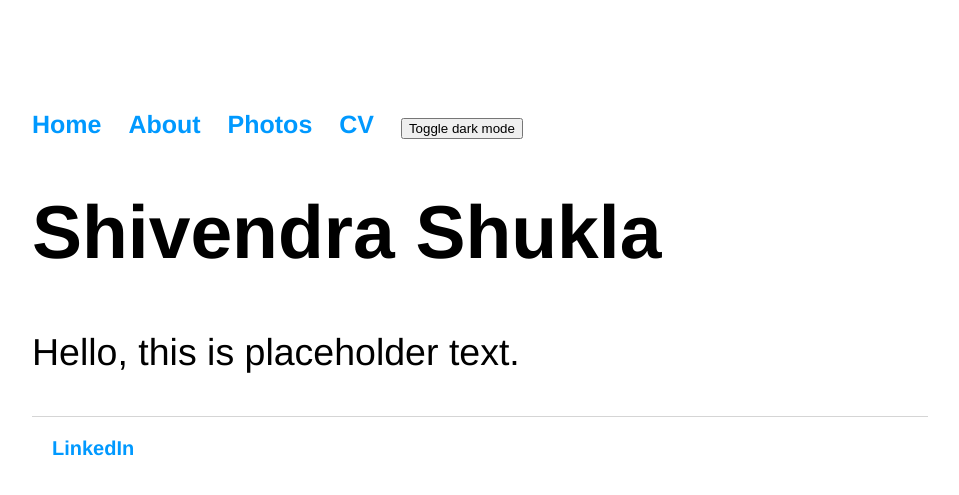
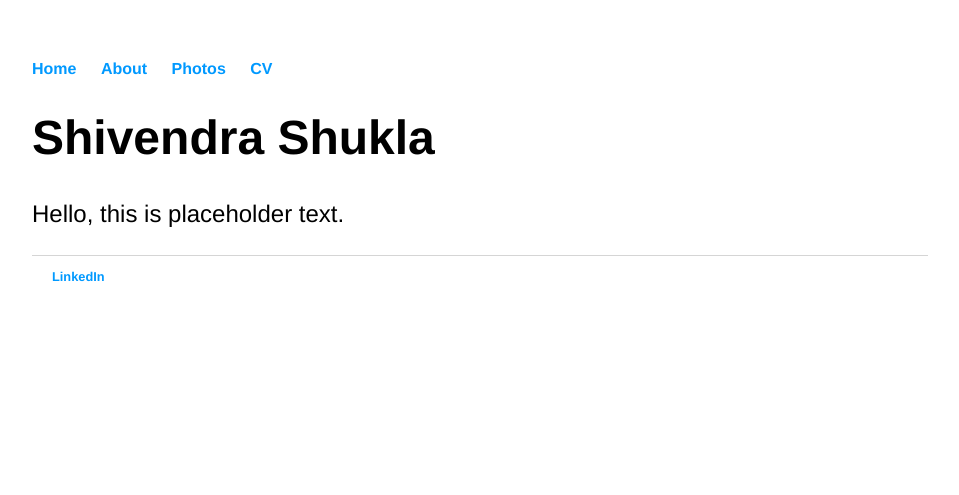
Before and after one commit to thatshivendrashukla/thatshivendrashukla.github.io, a Jekyll site: the page built from index.html, in a window 1280 px wide. Shown: the top 495 px of the page, without its empty margins (160-1119 px from the left). Built offline with Jekyll 4.4.1, drawn with Linux system fonts in a browser that asks for light colours.

Commit message:
Update default.html

```diff
--- a/_layouts/default.html
+++ b/_layouts/default.html
@@ -7,20 +7,6 @@
 			<!-- link to various favicons -->
 			{% include favicons.html %}
 			{% include ga.html %}
-			<!--themes-->
-			<style>
-body {
-  padding: 25px;
-  background-color: white;
-  color: black;
-  font-size: 25px;
-}
-
-.dark-mode {
-  background-color: black;
-  color: white;
-}
-</style>
 		</head>
 		<body>
 			<nav>
@@ -29,14 +15,6 @@ body {
 		        	<li><a href="/about">About</a></li>
 					<li><a href="/photos">Photos</a></li>
 	        		<li><a href="/cv">CV</a></li>
-					<li><button onclick="myFunction()">Toggle dark mode</button></li>
-					<script>
-function myFunction() {
-   var element = document.body;
-   element.classList.toggle("dark-mode");
-}
-</script>
-
 	    		</ul>
 			</nav>
 			<div class="container">
```
